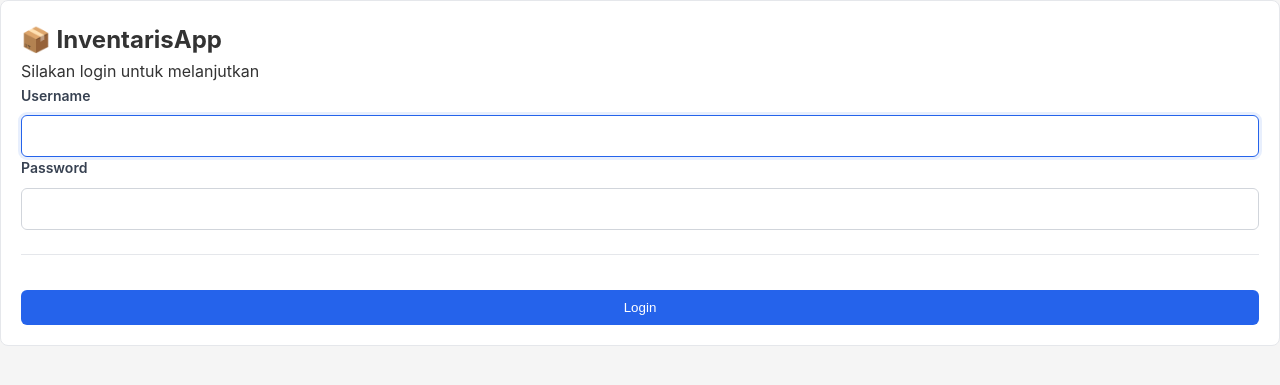
After one commit to rahmatsuhadi/fp-inventaris-gudang, a Django app: page /login/ in a window 1280 px wide. The commit adds this page. Shown: the top 385 px of the page. Run offline with Django 5.2, Linux system fonts and the light colour scheme.

Commit message:
feat: add feature login

```diff
--- a/gudang_project/settings.py
+++ b/gudang_project/settings.py
@@ -127,3 +127,9 @@ STATICFILES_DIRS = [
 # https://docs.djangoproject.com/en/5.2/ref/settings/#default-auto-field
 
 DEFAULT_AUTO_FIELD = 'django.db.models.BigAutoField'
+
+
+# Pengaturan untuk Login/Logout
+LOGIN_URL = 'login'
+LOGIN_REDIRECT_URL = 'index'  # Arahkan ke halaman dashboard setelah login
+LOGOUT_REDIRECT_URL = 'login' # Arahkan ke halaman login setelah logout
--- a/gudang_project/urls.py
+++ b/gudang_project/urls.py
@@ -16,8 +16,15 @@ Including another URLconf
 """
 from django.contrib import admin
 from django.urls import path, include
+# Import views autentikasi bawaan Django
+from django.contrib.auth import views as auth_views
 
 urlpatterns = [
     path('admin/', admin.site.urls),
+
+ # URL untuk Login dan Logout
+    path('login/', auth_views.LoginView.as_view(template_name='inventaris/login.html'), name='login'),
+    path('logout/', auth_views.LogoutView.as_view(), name='logout'),
+
     path('', include('inventaris.urls')), # Pastikan baris ini ada
 ]
--- a/inventaris/templates/inventaris/index.html
+++ b/inventaris/templates/inventaris/index.html
@@ -9,7 +9,10 @@
     <div class="user-info">
         {% if user.is_authenticated %}
         <span>{{ user.username }}</span>
-        <a href="#" class="btn-logout">Keluar</a>
+        <form action="{% url 'logout' %}" method="post" style="display: inline;">
+            {% csrf_token %}
+            <button type="submit" class="btn-logout">Keluar</button>
+        </form>
         {% else %}
         <span>Pengguna Tamu</span>
         {% endif %}
--- /dev/null
+++ b/inventaris/templates/inventaris/login.html
@@ -0,0 +1,45 @@
+{% load static %}
+<!DOCTYPE html>
+<html lang="id">
+<head>
+    <meta charset="UTF-8">
+    <meta name="viewport" content="width=device-width, initial-scale=1.0">
+    <title>Login - Inventaris App</title>
+    <link rel="stylesheet" href="{% static 'css/style.css' %}">
+</head>
+<body class="login-body">
+
+    <div class="login-container">
+        <div class="card">
+            <div class="card-content">
+                <div class="login-header">
+                    <h2>📦 InventarisApp</h2>
+                    <p>Silakan login untuk melanjutkan</p>
+                </div>
+
+                {% if form.errors %}
+                    <p class="error-text" style="text-align: center; margin-bottom: 1rem;">
+                        Username atau password Anda salah. Silakan coba lagi.
+                    </p>
+                {% endif %}
+
+                <form method="post">
+                    {% csrf_token %}
+                    <div class="form-group">
+                        <label for="{{ form.username.id_for_label }}">Username</label>
+                        {{ form.username }}
+                    </div>
+                    <div class="form-group">
+                        <label for="{{ form.password.id_for_label }}">Password</label>
+                        {{ form.password }}
+                    </div>
+                    <div class="form-actions" style="margin-top: 1.5rem;">
+                        <button type="submit" class="btn-primary full-width">Login</button>
+                    </div>
+                </form>
+            </div>
+        </div>
+    </div>
+
+</body>
+</html>
```
Also changed, not shown: inventaris/views.py (+20 -5 lines).
